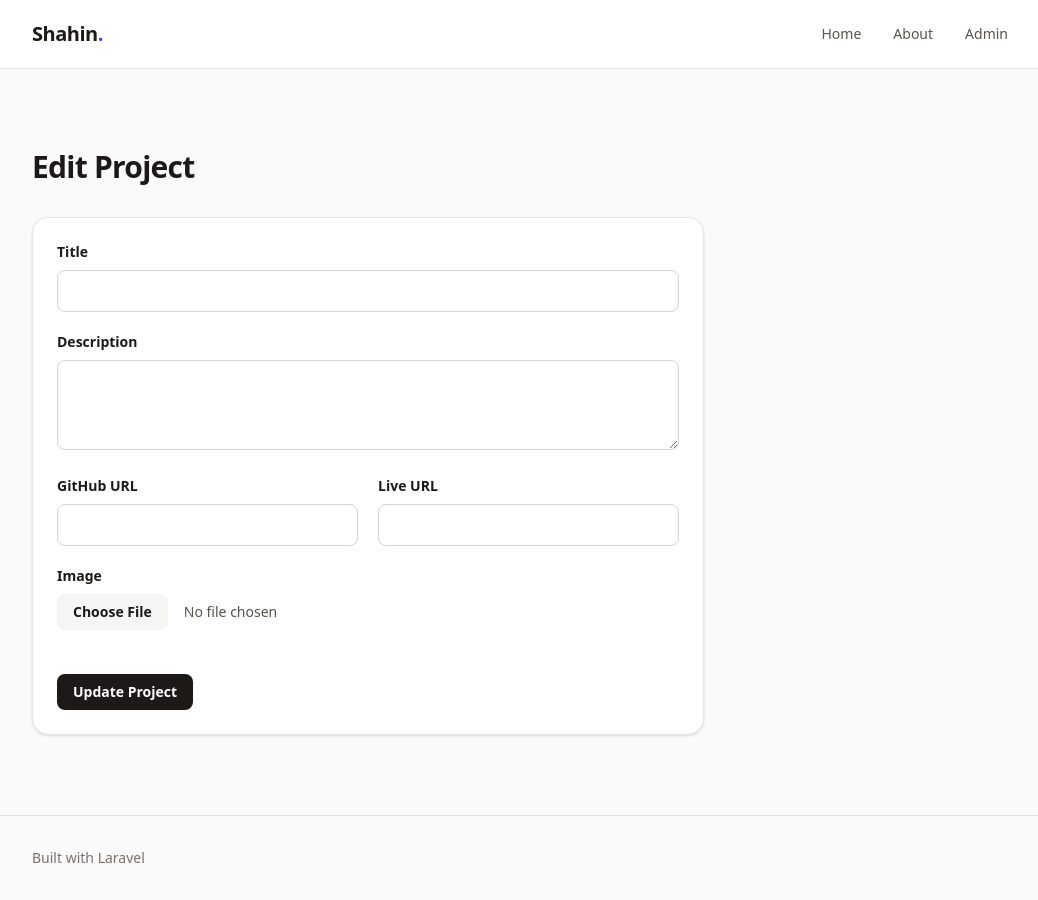
After one commit to shahin-appdevs/laravel-practice, a Laravel app: template resources/views/admin/projects/edit.blade.php in a window 1280 px wide. The commit adds this page. Shown: the whole page, without its empty margins (120-1158 px from the left). Run offline with Laravel 12, Linux system fonts and the light colour scheme; the template is opened without the code that fills it, so the values that code supplies are empty; style sheets or scripts are compiled from the project's sources; parts of the project's set-up code (start-up, migrations or seed data) failed here and were passed over.

Commit message:
crud implmentation with basic auth

```diff
--- /dev/null
+++ b/resources/views/admin/projects/edit.blade.php
@@ -0,0 +1,95 @@
+<x-layout>
+
+
+
+<section class="max-w-2xl">
+    <h1 class="text-3xl font-bold tracking-tight">Edit Project</h1>
+
+    <form method="POST" action="/admin/projects/{{ $project->id }}" enctype="multipart/form-data"
+        class="mt-8 space-y-5 rounded-2xl border border-stone-200 bg-white p-6 shadow-sm">
+        @csrf
+        @method('PUT')
+            <div>
+                <label class="block text-sm font-semibold">Title</label>
+                <input
+                    type="text"
+                    name="title"
+                value="{{old('title', $project->title)}}"
+                    class="mt-2 w-full rounded-lg border border-stone-300 px-3 py-2 focus:border-indigo-500 focus:outline-none"
+                >
+
+                @error('title')
+                    <p class="mt-1 text-sm text-red-600">{{ $message }}</p>
+                @enderror
+            </div>
+
+            <div>
+                <label class="block text-sm font-semibold">Description</label>
+                <textarea
+                    name="description"
+                    rows="3"
+                    class="mt-2 w-full rounded-lg border border-stone-300 px-3 py-2 focus:border-indigo-500 focus:outline-none"
+                >{{ old('description', $project->description) }}</textarea>
+                @error('description')
+                    <p class="mt-1 text-sm text-red-600">{{ $message }}</p>
+                @enderror
+            </div>
+
+            <div class="grid gap-5 sm:grid-cols-2">
+                <div>
+                    <label class="block text-sm font-semibold">GitHub URL</label>
+                    <input
+                        type="url"
+                        name="github_url"
+                        value="{{old('github_url', $project->github_url)}}"
+                        class="mt-2 w-full rounded-lg border border-stone-300 px-3 py-2 focus:border-indigo-500 focus:outline-none"
+                    >
+                    @error('github_url')
+                        <p class="mt-1 text-sm text-red-600">{{ $message }}</p>
+                    @enderror
+                </div>
+
+                <div>
+                    <label class="block text-sm font-semibold">Live URL</label>
+                    <input
+                        type="url"
+                        name="live_url"
+                        value="{{old('live_url', $project->live_url)}}"
+                        class="mt-2 w-full rounded-lg border border-stone-300 px-3 py-2 focus:border-indigo-500 focus:outline-none"
+                    >
+                    @error('live_url')
+                        <p class="mt-1 text-sm text-red-600">{{ $message }}</p>
+                    @enderror
+                </div>
+            </div>
+
+             <div>
+                <label class="block text-sm font-semibold">Image</label>
+                 @if ($project->image)
+                    <img src="{{ asset('storage/' . $project->image) }}" alt="{{ $project->title }}" class="mt-2 h-24 rounded-lg object-cover">
+                @endif
+                <input
+                    type="file"
+                    name="image"
+                    value="{{old('image', $project->image)}}"
+                    class="mt-2 block text-sm text-stone-600 file:mr-4 file:rounded-lg file:border-0 file:bg-stone-100 file:px-4 file:py-2 file:text-sm file:font-semibold file:text-stone-900 hover:file:bg-stone-200"
+                >
+                @error('image')
+                    <p class="mt-1 text-sm text-red-600">{{ $message }}</p>
+                @enderror
+            </div>
+
+             <br/>
+
+            <button
+                type="submit"
+                class="rounded-lg bg-stone-900 px-4 py-2 text-sm font-semibold text-white hover:bg-stone-700"
+            >
+                Update Project
+            </button>
+
+    </form>
+</section>
+
+
+</x-layout>
--- a/resources/views/admin/projects/index.blade.php
+++ b/resources/views/admin/projects/index.blade.php
@@ -15,7 +15,8 @@
                             <td class="px-6 py-4 text-right">
                                 <a href="/admin/projects/{{ $project->id }}/edit" class="text-sm font-semibold text-indigo-600 hover:text-indigo-800">Edit</a>
                                 <form method="POST" action="/admin/projects/{{ $project->id }}" class="inline">
-
+                                  @csrf
+                                  @method('DELETE')
 
                                     <button class="ml-4 text-sm font-semibold text-red-600 hover:text-red-800">Delete</button>
                                 </form>
--- a/resources/views/components/layout.blade.php
+++ b/resources/views/components/layout.blade.php
@@ -13,6 +13,7 @@
             <div class="flex items-center gap-8 text-sm font-medium text-stone-600">
                 <a href="/" class="hover:text-stone-900">Home</a>
                 <a href="/about" class="hover:text-stone-900">About</a>
+                <a href="/admin/projects" class="hover:text-stone-900">Admin</a>
             </div>
         </nav>
     </header>
--- a/routes/web.php
+++ b/routes/web.php
@@ -19,7 +19,9 @@ Route::get("/about", function () {
 
 
 
-Route::resource('admin/projects', ProjectController::class)->except(['show']); //projects/admin is the route prefix for the resource controller
+Route::resource('admin/projects', ProjectController::class)
+->except(['show'])
+->middleware('auth.basic'); //projects/admin is the route prefix for the resource controller
 
 
 ;
```
Also changed, not shown: app/Http/Controllers/Admin/ProjectController.php (+26 -3 lines), database/seeders/DatabaseSeeder.php (+4 -4 lines), resources/views/home.blade.php (+8 -1 lines), 1 other file.
